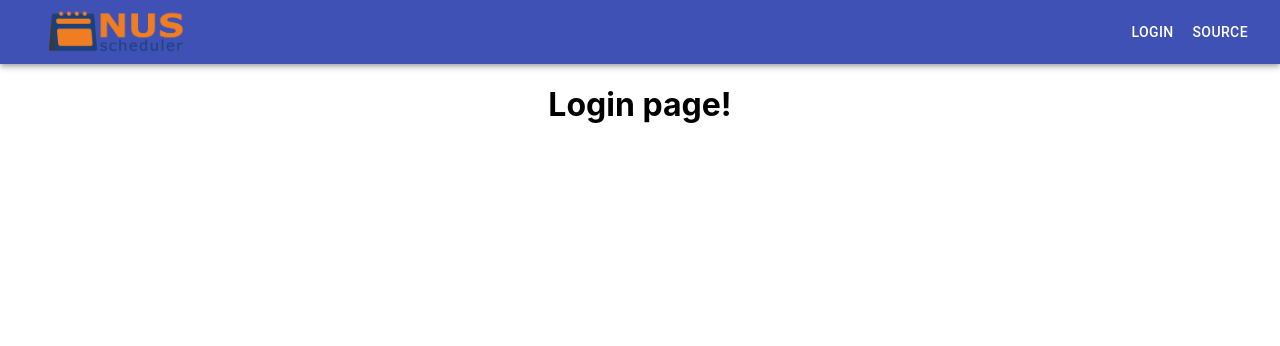
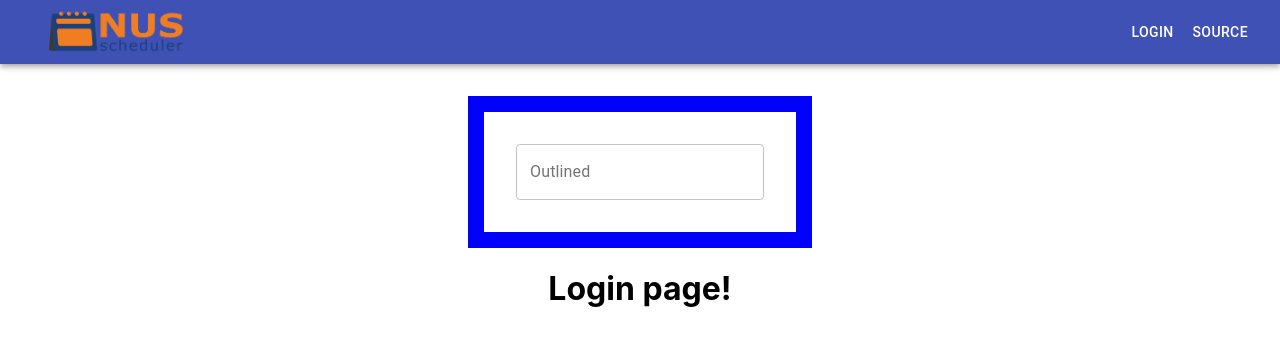
Before and after one commit to GoneWildOrbital2020/nus-scheduler-frontend, a React (Create React App) app: page /login in a window 1280 px wide. Shown: the top 346 px of the page. Built offline with nearby package versions, Linux system fonts and the light colour scheme.

Commit message:
add form for login page

```diff
--- a/src/components/login.js
+++ b/src/components/login.js
@@ -1,10 +1,24 @@
 import React from 'react';
-// import { TextField } from '@material-ui/core';
-// import { MakeStyles } from '@material-ui/core';
+import { TextField } from '@material-ui/core';
+import { makeStyles } from '@material-ui/core/styles';
+import '../css/login.css';
+
+const useStyles = makeStyles({
+  root: {
+    width: '100%',
+    position: 'relative',
+  },
+});
 
 const Login = () => {
+  const classes = useStyles();
   return (
-    <div>
+    <div className="login">
+      <div className="form">
+        <form className={classes.root}>
+          <TextField id="outlined-basic" label="Outlined" variant="outlined" />
+        </form>
+      </div>
       <h1>Login page!</h1>
     </div>
   );
--- /dev/null
+++ b/src/css/login.css
@@ -0,0 +1,12 @@
+.login {
+  width: 100%;
+  text-align: center;
+}
+
+.form {
+  box-sizing: border-box;
+  margin-top: 2em;
+  display: inline-block;
+  border: solid blue 1em;
+  padding: 2em
+}
```
